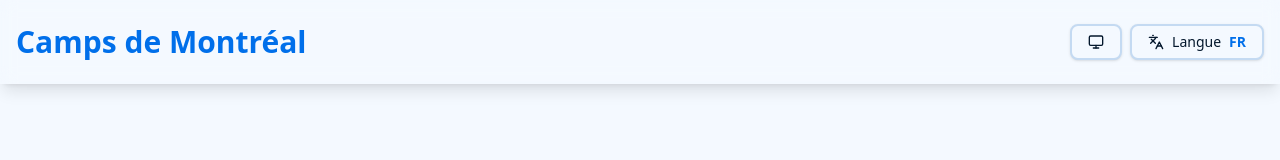
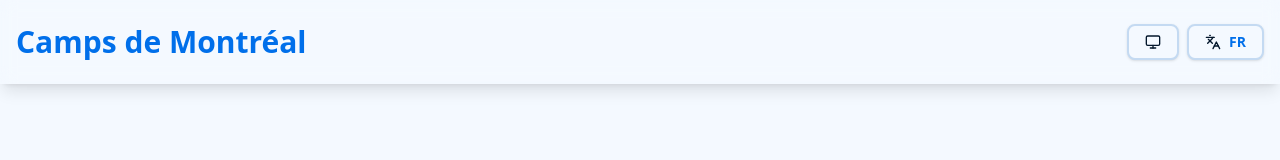
Before and after one commit to kamirov/montreal-camps, a Next.js app: page / in a window 1280 px wide. Shown: the top 160 px of the page. Built offline with nearby package versions, Linux system fonts and the light colour scheme.

Commit message:
Refactor LanguageSwitcher component: remove redundant text display for improved UI clarity, and update localization for search results to simplify messages in both English and French.

```diff
--- a/src/components/LanguageSwitcher.tsx
+++ b/src/components/LanguageSwitcher.tsx
@@ -22,9 +22,6 @@ export function LanguageSwitcher() {
           className="gap-2 border-2 hover:border-primary/50 transition-colors"
         >
           <Languages className="h-5 w-5" />
-          <span className="hidden sm:inline font-medium">
-            {t.languageSwitcher}
-          </span>
           <span className="uppercase font-bold text-primary">{language}</span>
         </Button>
       </DropdownMenuTrigger>
--- a/src/localization/en.ts
+++ b/src/localization/en.ts
@@ -63,7 +63,7 @@ export const en: Translations = {
   search: {
     placeholder: "Search camps by name, borough, or activity...",
     regionPrompt: "Search camps or regions in Montreal",
-    noResults: "No camps found matching your criteria",
+    noResults: "No camps found",
     searching: "Searching...",
     regions: "Regions",
     camps: "Camps",
--- a/src/localization/fr.ts
+++ b/src/localization/fr.ts
@@ -63,7 +63,7 @@ export const fr: Translations = {
   search: {
     placeholder: "Rechercher des camps par nom, arrondissement ou activité...",
     regionPrompt: "Rechercher des camps ou des régions à Montréal",
-    noResults: "Aucun camp trouvé correspondant à vos critères",
+    noResults: "Aucun camp trouvé",
     searching: "Recherche en cours...",
     regions: "Régions",
     camps: "Camps",
```
